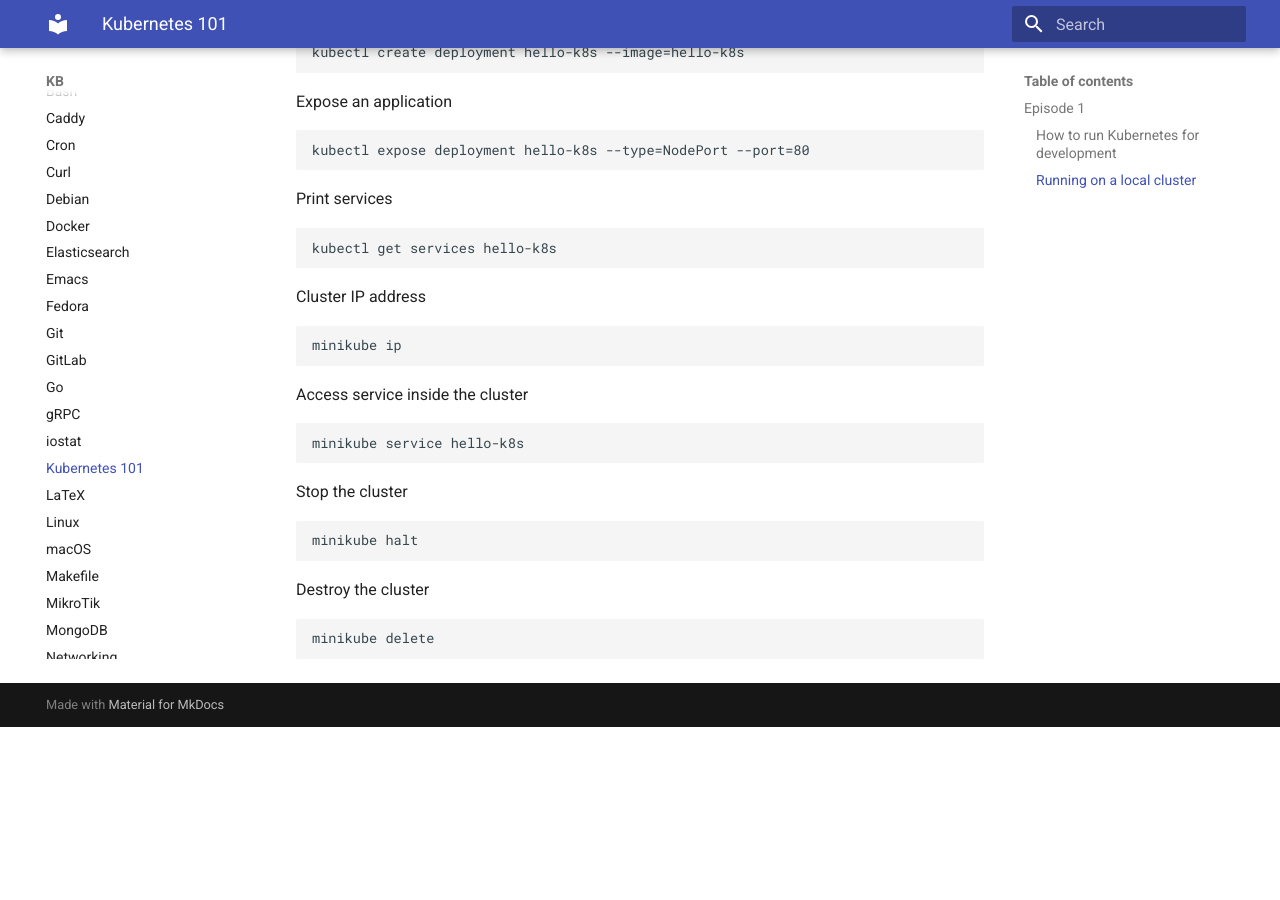
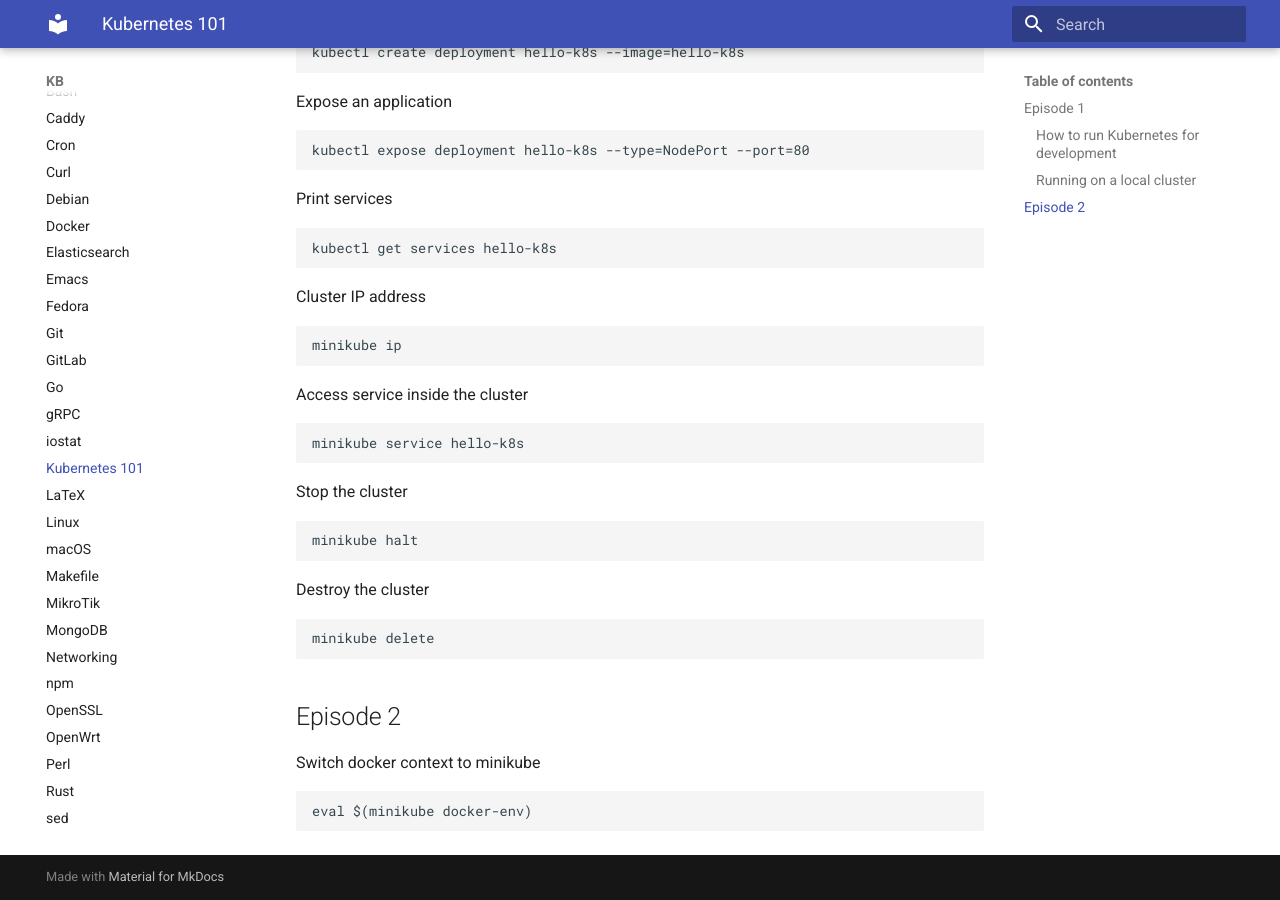
Before and after one commit to mbialon/kb, an MkDocs documentation site: the page built from docs/k8s-101.md, in a window 1280 px wide and 900 px high, scrolled down 717 px. Built offline with MkDocs 1.6.1 and Material for MkDocs 9.7.7, drawn with Linux system fonts in a browser that asks for light colours; before the commit the page ends 1444 px from its top, so only the background shows below that.

Commit message:
k8s 101 ep 2

````diff
--- a/docs/k8s-101.md
+++ b/docs/k8s-101.md
@@ -65,3 +65,11 @@
 ```
 minikube delete
 ```
+
+## Episode 2
+
+Switch docker context to minikube
+
+```
+eval $(minikube docker-env)
+```
````
